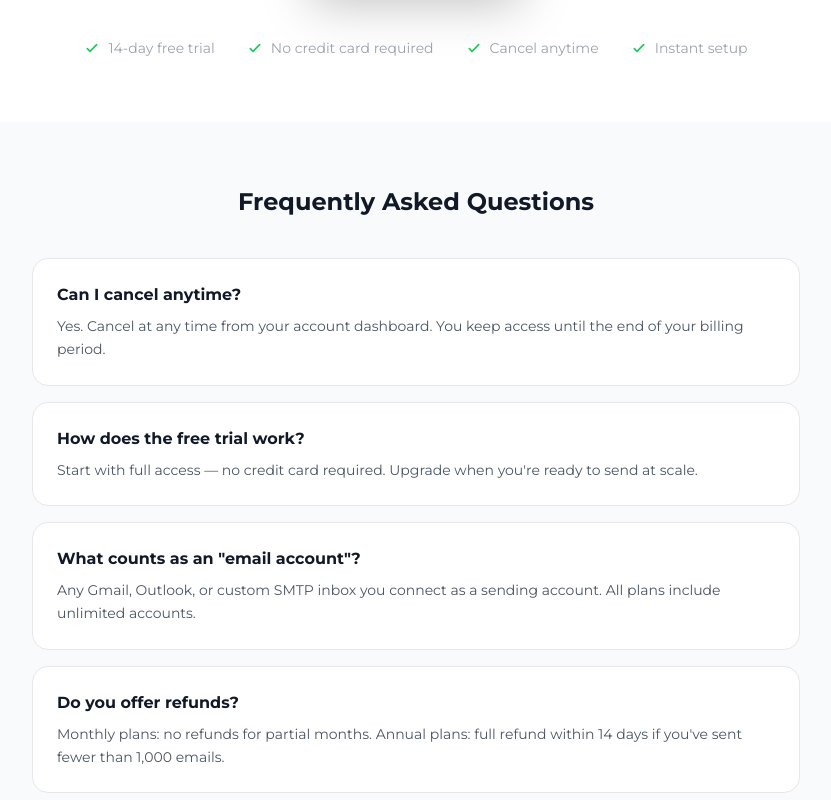
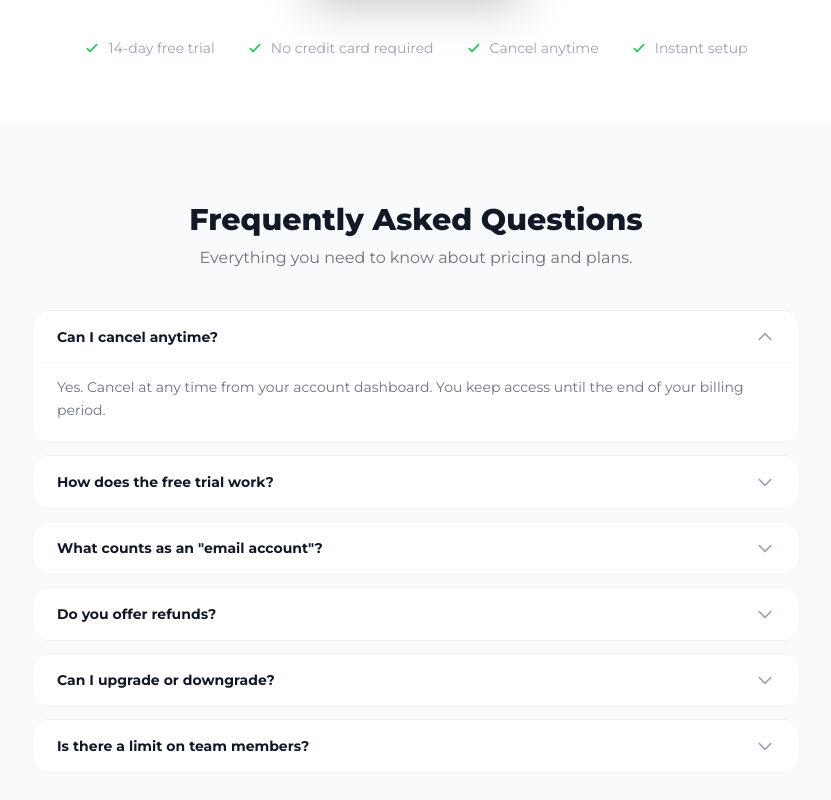
Before and after one commit to byterise1/leadgenie, a Next.js app: page /pricing in a window 1280 px wide. Shown: the part 900-1700 px from the top of the page, without its empty margins (224-1055 px from the left). Built offline with nearby package versions, Linux system fonts and the light colour scheme; no server answers.

Commit message:
Pricing: interactive FAQ accordion (first item open by default)

```diff
--- a/app/pricing/page.tsx
+++ b/app/pricing/page.tsx
@@ -59,6 +59,39 @@ const faqs = [
   { q: 'Can I upgrade or downgrade?', a: 'Yes, at any time. Upgrades take effect immediately. Downgrades take effect at your next billing cycle.' },
   { q: 'Is there a limit on team members?', a: 'Pro and Agency plans include unlimited team seats.' },
 ];
+
+function FAQAccordion() {
+  const [open, setOpen] = useState<number | null>(0);
+  return (
+    <section className="py-20 bg-gray-50">
+      <div className="max-w-[1400px] mx-auto px-4">
+        <div className="max-w-3xl mx-auto">
+          <h2 className="text-3xl font-extrabold text-gray-900 text-center mb-2">Frequently Asked Questions</h2>
+          <p className="text-center text-gray-500 mb-10">Everything you need to know about pricing and plans.</p>
+          <div className="space-y-3">
+            {faqs.map((faq, i) => (
+              <div key={i} className="bg-white rounded-2xl border border-gray-100 overflow-hidden">
+                <button
+                  onClick={() => setOpen(open === i ? null : i)}
+                  className="w-full flex items-center justify-between px-6 py-4 text-left gap-4">
+                  <span className="text-sm font-bold text-gray-900">{faq.q}</span>
+                  <svg className={`w-5 h-5 text-gray-400 shrink-0 transition-transform ${open === i ? 'rotate-180' : ''}`} fill="none" stroke="currentColor" viewBox="0 0 24 24">
+                    <path strokeLinecap="round" strokeLinejoin="round" strokeWidth={2} d="M19 9l-7 7-7-7"/>
+                  </svg>
+                </button>
+                {open === i && (
+                  <div className="px-6 pb-5 text-sm text-gray-500 leading-relaxed border-t border-gray-50 pt-3">
+                    {faq.a}
+                  </div>
+                )}
+              </div>
+            ))}
+          </div>
+        </div>
+      </div>
+    </section>
+  );
+}
 
 export default function PricingPage() {
   const [yearly, setYearly] = useState(false);
@@ -194,20 +227,7 @@ export default function PricingPage() {
           </div>
         </section>
 
-        {/* FAQ */}
-        <section className="py-16 bg-gray-50">
-          <div className="container max-w-3xl">
-            <h2 className="text-2xl font-bold text-gray-900 text-center mb-10">Frequently Asked Questions</h2>
-            <div className="space-y-4">
-              {faqs.map(faq => (
-                <div key={faq.q} className="border border-gray-200 rounded-2xl p-6 bg-white">
-                  <h3 className="text-base font-bold text-gray-900 mb-2">{faq.q}</h3>
-                  <p className="text-sm text-gray-600 leading-relaxed">{faq.a}</p>
-                </div>
-              ))}
-            </div>
-          </div>
-        </section>
+        <FAQAccordion />
 
 
       </main>
```
